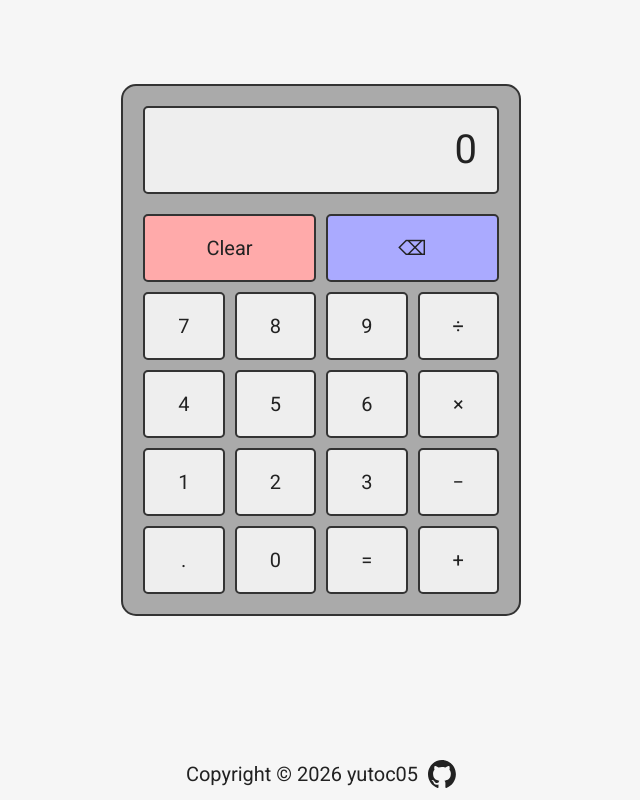
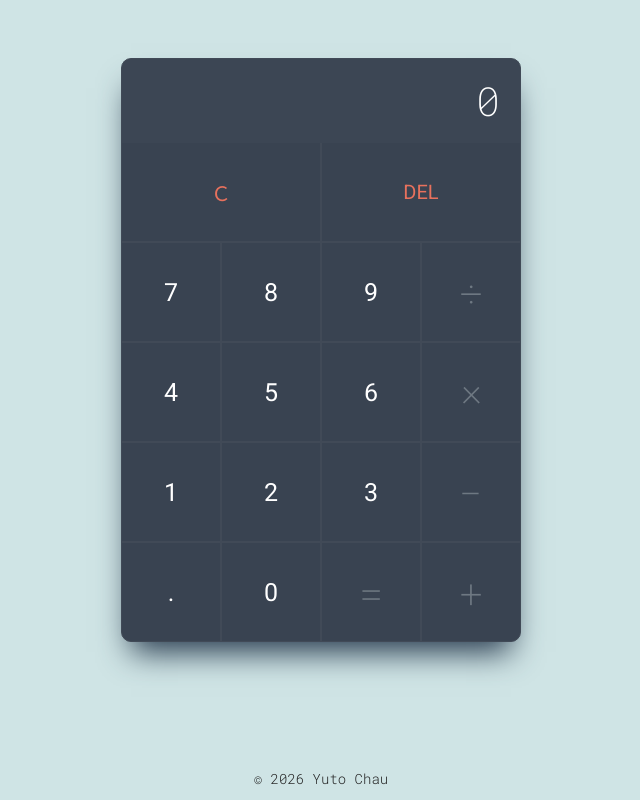
Before and after one commit to yutoc05/calculator, a plain HTML site: page index.html in a window 1280 px wide. Shown: the whole page, without its empty margins (319-959 px from the left). Drawn offline with Linux system fonts and the light colour scheme.

Commit message:
Add styles and remove unused assets

```diff
--- a/index.html
+++ b/index.html
@@ -10,6 +10,10 @@
       href="https://fonts.googleapis.com/css2?family=Roboto:ital,wght@0,100..900;1,100..900&display=swap"
       rel="stylesheet"
     />
+    <link
+      href="https://fonts.googleapis.com/css2?family=Roboto+Mono:ital,wght@0,100..700;1,100..700&display=swap"
+      rel="stylesheet"
+    />
     <link rel="icon" type="image/svg+xml" href="favicon.svg" />
     <link rel="icon" type="image/png" href="favicon.png" />
     <script src="script.js" type="module"></script>
@@ -20,8 +24,8 @@
       <div class="calculator">
         <div class="display">0</div>
         <div class="buttons">
-          <button class="clear">Clear</button>
-          <button class="backspace">⌫</button>
+          <button class="clear">Ｃ</button>
+          <button class="backspace">DEL</button>
           <button class="digit">7</button>
           <button class="digit">8</button>
           <button class="digit">9</button>
@@ -43,15 +47,12 @@
     </main>
     <footer class="footer">
       <p>
-        Copyright ©
+        ©
         <script>
           document.write(new Date().getFullYear());
         </script>
-        yutoc05
+        Yuto Chau
       </p>
-      <a href="https://github.com/yutoc05" target="_blank">
-        <img class="github-logo" src="github-mark.svg" />
-      </a>
     </footer>
   </body>
 </html>
--- a/styles.css
+++ b/styles.css
@@ -1,18 +1,16 @@
 :root {
-  --background: #f6f6f6;
+  --background: #cfe4e5;
   --font: #222;
   --border: #333;
-  --screen: #eee;
-  --calculator: #aaa;
-  --btn: #eee;
-  --btn-hover: #ddd;
-  --btn-active: #ccc;
-  --btn-red: #faa;
-  --btn-red-hover: #e99;
-  --btn-red-active: #d88;
-  --btn-blue: #aaf;
-  --btn-blue-hover: #99e;
-  --btn-blue-active: #88d;
+  --screen: #3c4654;
+  --calculator: #414a57;
+  --display-font: #fff;
+  --digit-font: #fff;
+  --operator-font: #6e7882;
+  --red-font: #e7715d;
+  --btn: #394351;
+  --btn-hover: #293341;
+  --btn-active: #192331;
 }
 
 *,
@@ -40,16 +38,24 @@ body {
 
 button {
   border: none;
-  color: inherit;
   font-family: inherit;
-  font-size: inherit;
   cursor: pointer;
   outline: none;
-  padding: 20px;
-  border: 2px var(--border) solid;
-  border-radius: 5px;
   background-color: var(--btn);
-  font-size: 20px;
+}
+
+.digit {
+  color: var(--digit-font);
+  font-size: 25px;
+  aspect-ratio: 1;
+}
+
+.operator {
+  color: var(--operator-font);
+  font-weight: 200;
+  font-size: 40px;
+  font-family: "Roboto Mono", monospace;
+  aspect-ratio: 1;
 }
 
 /* MAIN */
@@ -66,34 +72,39 @@ button {
 
 .calculator {
   width: 400px;
-  border: 2px var(--border) solid;
-  border-radius: 15px;
-  padding: 20px;
+  border: 1px var(--calculator) solid;
+  border-radius: 10px;
+  overflow: hidden;
   background-color: var(--calculator);
+  box-shadow: rgb(38, 57, 77) 0px 20px 30px -10px;
 }
 
 .display {
   padding: 10px 20px;
-  border: 2px var(--border) solid;
-  border-radius: 5px;
-  margin-bottom: 20px;
   background-color: var(--screen);
+  color: var(--display-font);
   text-align: right;
   word-wrap: break-word;
   word-break: break-all;
   min-height: 64px;
   font-size: 40px;
+  font-weight: 200;
+  font-family: "Roboto Mono", monospace;
 }
 
 .buttons {
   display: grid;
   grid-template-columns: repeat(4, 1fr);
-  grid-gap: 10px;
+  grid-auto-rows: 1fr;
+  grid-gap: 2px;
 }
 
 .clear,
 .backspace {
   grid-column: span 2;
+  color: var(--red-font);
+  background-color: var(--btn);
+  font-size: 20px;
 }
 
 button:hover {
@@ -102,30 +113,6 @@ button:hover {
 
 button:active {
   background-color: var(--btn-active);
-}
-
-.clear {
-  background-color: var(--btn-red);
-}
-
-.clear:hover {
-  background-color: var(--btn-red-hover);
-}
-
-.clear:active {
-  background-color: var(--btn-red-active);
-}
-
-.backspace {
-  background-color: var(--btn-blue);
-}
-
-.backspace:hover {
-  background-color: var(--btn-blue-hover);
-}
-
-.backspace:active {
-  background-color: var(--btn-blue-active);
 }
 
 /* FOOTER */
@@ -140,17 +127,7 @@ button:active {
   gap: 10px;
   width: 100%;
   padding: 10px;
-  font-size: 20px;
+  font-family: "Roboto Mono", monospace;
+  font-size: 14px;
+  font-weight: 300;
 }
-
-.github-logo {
-  display: block;
-  max-width: 28px;
-  max-height: 28px;
-  color: var(--font);
-  transition: transform 0.3s ease-in-out;
-}
-
-.github-logo:hover {
-  transform: rotate(360deg) scale(1.2);
-}
```
Also changed, not shown: favicon.png, favicon.svg, github-mark.svg (deleted), 1 other file.
